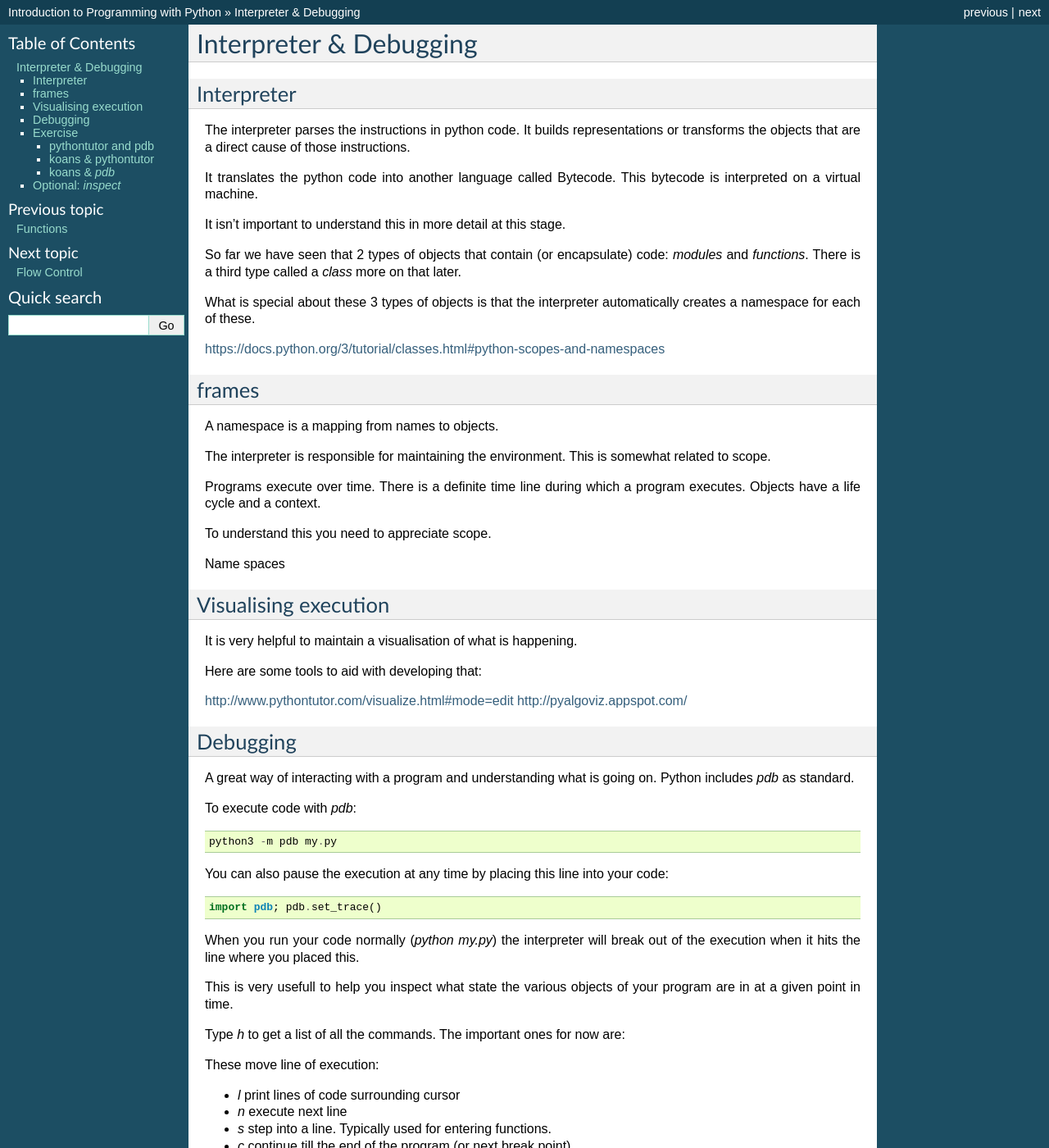
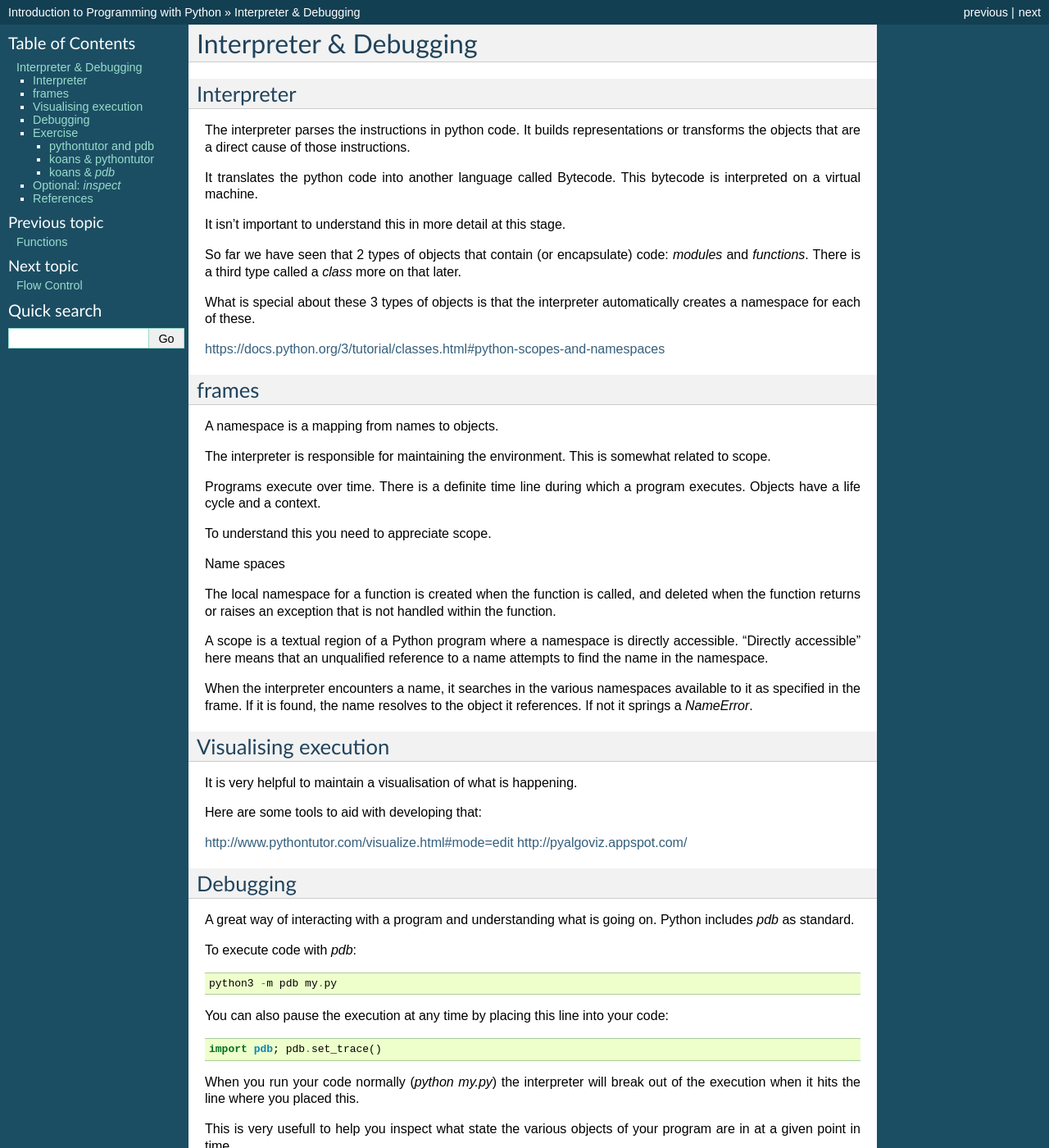
Before and after one commit to gu-lseg/intro-to-programming, a Sphinx documentation site: the page built from source/interpreter_debugging.rst, in a window 1280 px wide and 1400 px high. Shown: the whole window at 82% size. Built offline with Sphinx 7.4.7, drawn with Linux system fonts in a browser that asks for light colours; some of the changed text lies outside the part shown.

Commit message:
updating debugging

```diff
--- a/source/interpreter_debugging.rst
+++ b/source/interpreter_debugging.rst
@@ -36,6 +36,14 @@ a program executes. Objects have a life cycle and a context.
 To understand this you need to appreciate scope.
 
 Name spaces
+
+The local namespace for a function is created when the function is called, and deleted when the function returns or raises an exception that is not handled within the function.
+
+A scope is a textual region of a Python program where a namespace is directly accessible. “Directly accessible” here means that an unqualified reference to a name attempts to find the name in the namespace.
+
+When the interpreter encounters a name, it searches in the various namespaces
+available to it as specified in the frame. If it is found, the name resolves to
+the object it references. If not it springs a `NameError`.
 
 Visualising execution
 =====================
@@ -185,3 +193,10 @@ Optional: `inspect`
 There are four main kinds of services provided by this module: type checking, getting source code, inspecting classes and functions, and examining the interpreter stack.
 
 We are solely interested in examining the interpreter stack.
+
+References
+==========
+
+For a more advanced treatment see this:
+
+https://docs.python.org/3.3/reference/executionmodel.html
```
